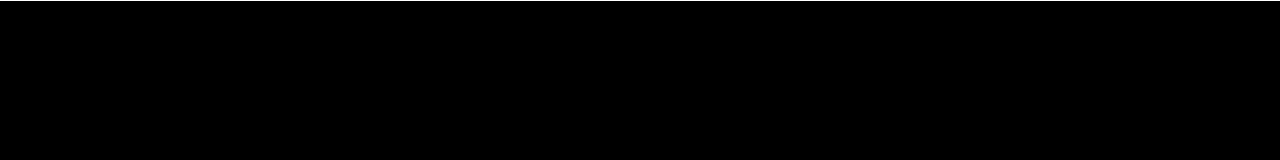
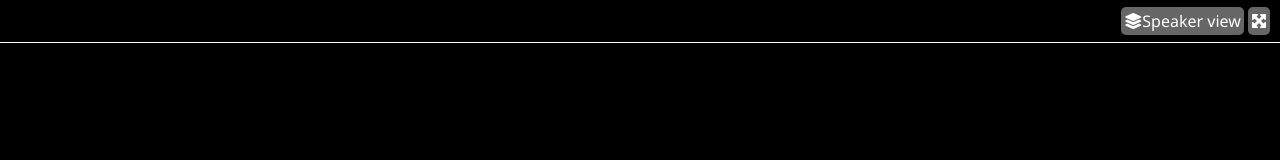
Before and after one commit to MarcoBione/html-css-zoom, a plain HTML site: page index.html in a window 1280 px wide. Drawn offline with Linux system fonts and the light colour scheme.

Commit message:
Header nav bar compleated

```diff
--- a/CSS/style.css
+++ b/CSS/style.css
@@ -10,6 +10,7 @@
     --back-g: #000000;
     --back-g-icons: #FFFFFF;
     --back-g-funcion: #4BC800;
+    --background-icons: rgba(255, 255, 255, 0.4);
 }
 
 .debug{
@@ -20,8 +21,25 @@
     display: flex;
 }
 
+.j-left{
+    justify-content: flex-end;
+}
+
+.padding-10{
+    padding:10px;
+}
+
+.padding-3{
+    padding:3px;
+}
+
 body{
     background-color: var(--back-g);
+}
+
+.icons-style{
+    border-color: var(--back-g);
+    border-radius: 5px;
 }
 
 /* =====END GENERAL===== */
@@ -30,9 +48,13 @@ body{
 
 /* =====HEADER===== */
 
+.nav-bar{
+    color: var(--back-g-icons);
+}
 
-
-
+div span{
+    background-color: var(--background-icons);
+}
 
 /* =====END HEADER===== */
 
--- a/index.html
+++ b/index.html
@@ -22,16 +22,18 @@
 
     <header>
 
-        <nav class="nav-bar d-flex debug">
+        <!-- options -->
+        <nav class="nav-bar d-flex padding-10 j-left debug">
 
-            <div class="view debug">
+            <div class="options ">
 
-                <span class="speakers debug"></span>
-                <span class="display-size debug"></span>
+                <span class="speakers icons-style padding-3"><i class="fa-solid fa-layer-group"></i>Speaker view</span>
+                <span class="display-size icons-style padding-3"><i class="fa-solid fa-maximize"></i></span>
 
             </div>
 
         </nav>
+        <!-- /options -->
 
     </header>
 
```
